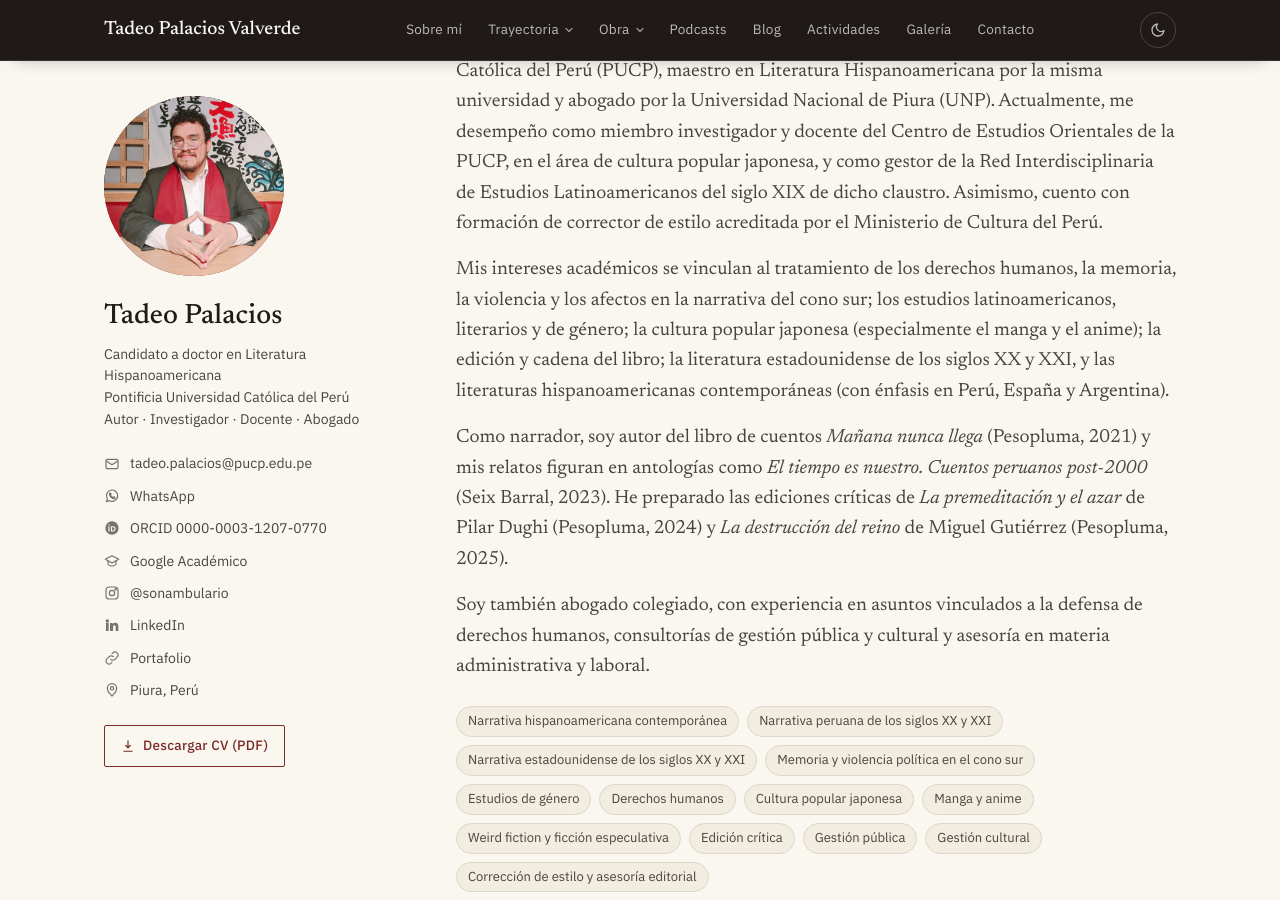
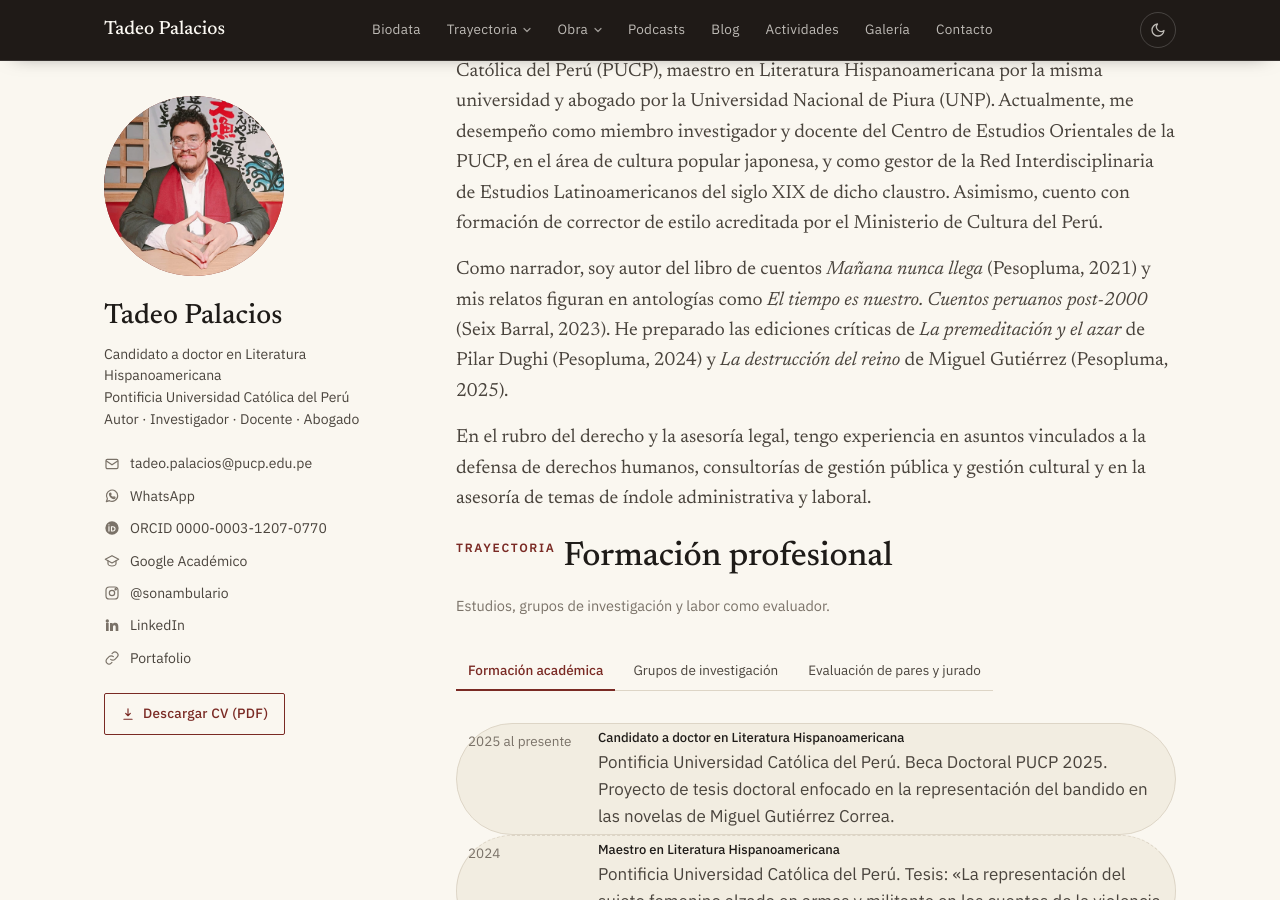
Before and after one commit to jtadeopalacios/jtadeopalacios.github.io, a Jekyll site: the page index.html, which Jekyll copies as it is, in a window 1280 px wide and 900 px high, scrolled down 232 px. Built offline with Jekyll 4.4.1, drawn with Linux system fonts in a browser that asks for light colours; some of the changed text lies outside the part shown.

Commit message:
Update index.html

```diff
--- a/index.html
+++ b/index.html
@@ -633,9 +633,9 @@
 
 <header class="topbar">
   <div class="topbar-inner">
-    <a class="brand" href="#sobre-mi">Tadeo Palacios Valverde</a>
+    <a class="brand" href="#sobre-mi">Tadeo Palacios</a>
     <nav class="nav" id="nav" aria-label="Secciones">
-      <a href="#sobre-mi">Sobre mí</a>
+      <a href="#sobre-mi">Biodata</a>
       <div class="nav-group">
         <button class="nav-group-btn" type="button" aria-haspopup="true" aria-expanded="false">Trayectoria
           <svg width="12" height="12" viewBox="0 0 24 24" fill="none" stroke="currentColor" stroke-width="2.4" stroke-linecap="round" stroke-linejoin="round"><path d="m6 9 6 6 6-6"/></svg>
@@ -715,10 +715,6 @@
         <svg viewBox="0 0 24 24" fill="none" stroke="currentColor" stroke-width="1.8" stroke-linecap="round" stroke-linejoin="round"><path d="M10 14a4.5 4.5 0 0 0 6.4 0l3.2-3.2a4.5 4.5 0 0 0-6.4-6.4l-1.1 1.1"/><path d="M14 10a4.5 4.5 0 0 0-6.4 0l-3.2 3.2a4.5 4.5 0 0 0 6.4 6.4l1.1-1.1"/></svg>
         <a href="https://linktr.ee/tadeopalacios" target="_blank" rel="noopener">Portafolio</a>
       </li>
-      <li>
-        <svg viewBox="0 0 24 24" fill="none" stroke="currentColor" stroke-width="1.8"><path d="M12 21s-7-6.2-7-11.5a7 7 0 0 1 14 0C19 14.8 12 21 12 21z"/><circle cx="12" cy="9.5" r="2.5"/></svg>
-        <span style="color:var(--ink-2)">Piura, Perú</span>
-      </li>
     </ul>
     <a class="btn" href="cv.pdf" target="_blank" rel="noopener">
       <svg width="14" height="14" viewBox="0 0 24 24" fill="none" stroke="currentColor" stroke-width="2" stroke-linecap="round" stroke-linejoin="round"><path d="M12 3v12m0 0-4-4m4 4 4-4M5 21h14"/></svg>
@@ -735,23 +731,24 @@
       <h2>Jesús Tadeo Palacios Valverde</h2>
       <h3>Piura, Perú, 1994.</h3>
       <p>Soy candidato a doctor en Literatura Hispanoamericana por la Pontificia Universidad Católica del Perú (PUCP), maestro en Literatura Hispanoamericana por la misma universidad y abogado por la Universidad Nacional de Piura (UNP). Actualmente, me desempeño como miembro investigador y docente del Centro de Estudios Orientales de la PUCP, en el área de cultura popular japonesa, y como gestor de la Red Interdisciplinaria de Estudios Latinoamericanos del siglo XIX de dicho claustro. Asimismo, cuento con formación de corrector de estilo acreditada por el Ministerio de Cultura del Perú.</p>
-      <p>Mis intereses académicos se vinculan al tratamiento de los derechos humanos, la memoria, la violencia y los afectos en la narrativa del cono sur; los estudios latinoamericanos, literarios y de género; la cultura popular japonesa (especialmente el manga y el anime); la edición y cadena del libro; la literatura estadounidense de los siglos XX y XXI, y las literaturas hispanoamericanas contemporáneas (con énfasis en Perú, España y Argentina).</p>
       <p>Como narrador, soy autor del libro de cuentos <em>Mañana nunca llega</em> (Pesopluma, 2021) y mis relatos figuran en antologías como <em>El tiempo es nuestro. Cuentos peruanos post-2000</em> (Seix Barral, 2023). He preparado las ediciones críticas de <em>La premeditación y el azar</em> de Pilar Dughi (Pesopluma, 2024) y <em>La destrucción del reino</em> de Miguel Gutiérrez (Pesopluma, 2025).</p>
-      <p>Soy también abogado colegiado, con experiencia en asuntos vinculados a la defensa de derechos humanos, consultorías de gestión pública y cultural y asesoría en materia administrativa y laboral.</p>
-      <ul class="tags" aria-label="Áreas de interés">
+      <p>En el rubro del derecho y la asesoría legal, tengo experiencia en asuntos vinculados a la defensa de derechos humanos, consultorías de gestión pública y gestión cultural y en la asesoría de temas de índole administrativa y laboral.</p>
+      <ul class="tags" aria-label="Áreas de interés académico</p>
         <li>Narrativa hispanoamericana contemporánea</li>
         <li>Narrativa peruana de los siglos XX y XXI</li>
         <li>Narrativa estadounidense de los siglos XX y XXI</li>
-        <li>Memoria y violencia política en el cono sur</li>
+        <li>Memoria, afectos y violencia política en el cono sur</li>
+        <li>Estudios literarios</li>
+        <li>Weird fiction y ficción especulativa</li>
         <li>Estudios de género</li>
-        <li>Derechos humanos</li>
         <li>Cultura popular japonesa</li>
         <li>Manga y anime</li>
-        <li>Weird fiction y ficción especulativa</li>
         <li>Edición crítica</li>
+        <li>Edición y cadena del libro y la lectura</li>
+        <li>Corrección de estilo y asesoría editorial</li>
+        <li>Gestión cultural</li>
         <li>Gestión pública</li>
-        <li>Gestión cultural</li>
-        <li>Corrección de estilo y asesoría editorial</li>
+        <li>Derechos humanos</li>
       </ul>
     </section>
 
```
